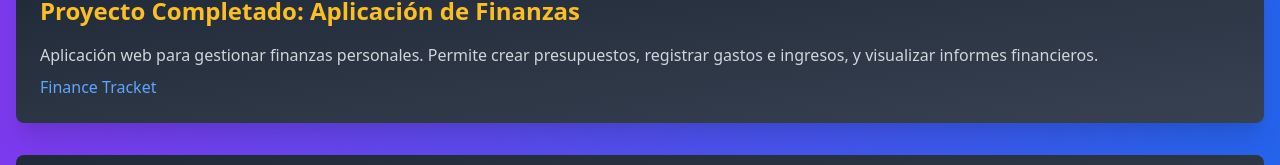
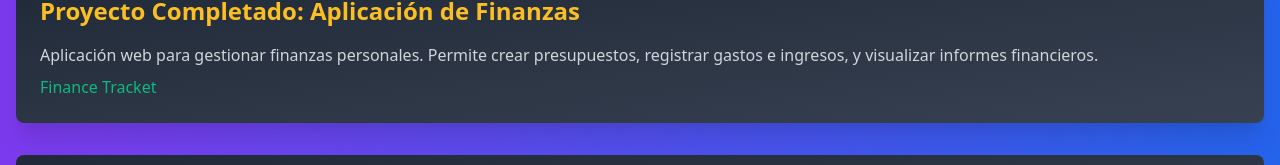
Before and after one commit to WildoFari/My-personal-page, a Next.js app: page / in a window 1280 px wide. Shown: the part 2625-2790 px from the top of the page. Built offline with nearby package versions, Linux system fonts and the light colour scheme.

Commit message:
Color finance tracket

```diff
--- a/src/sections/Projects.tsx
+++ b/src/sections/Projects.tsx
@@ -10,7 +10,7 @@ export default function Projects() {
                     </h3>
                     <p className="text-gray-300">
                         Aplicación web para gestionar finanzas personales. Permite crear presupuestos, registrar gastos e ingresos, y visualizar informes financieros.
-                        <a href="https://finance-tracker-ruddy-five.vercel.app/" className="text-blue-400 hover:underline block mt-2">
+                        <a href="https://finance-tracker-ruddy-five.vercel.app/" className="text-green-500 hover:underline block mt-2">
                             Finance Tracket
                         </a>
                     </p>
```
